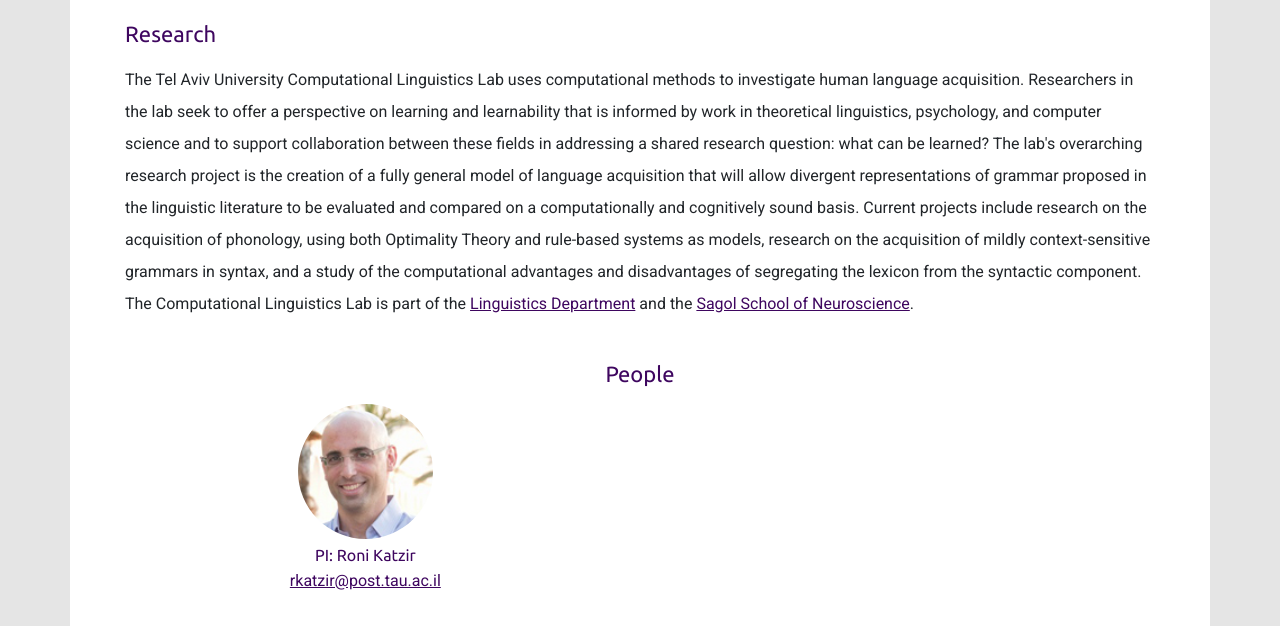
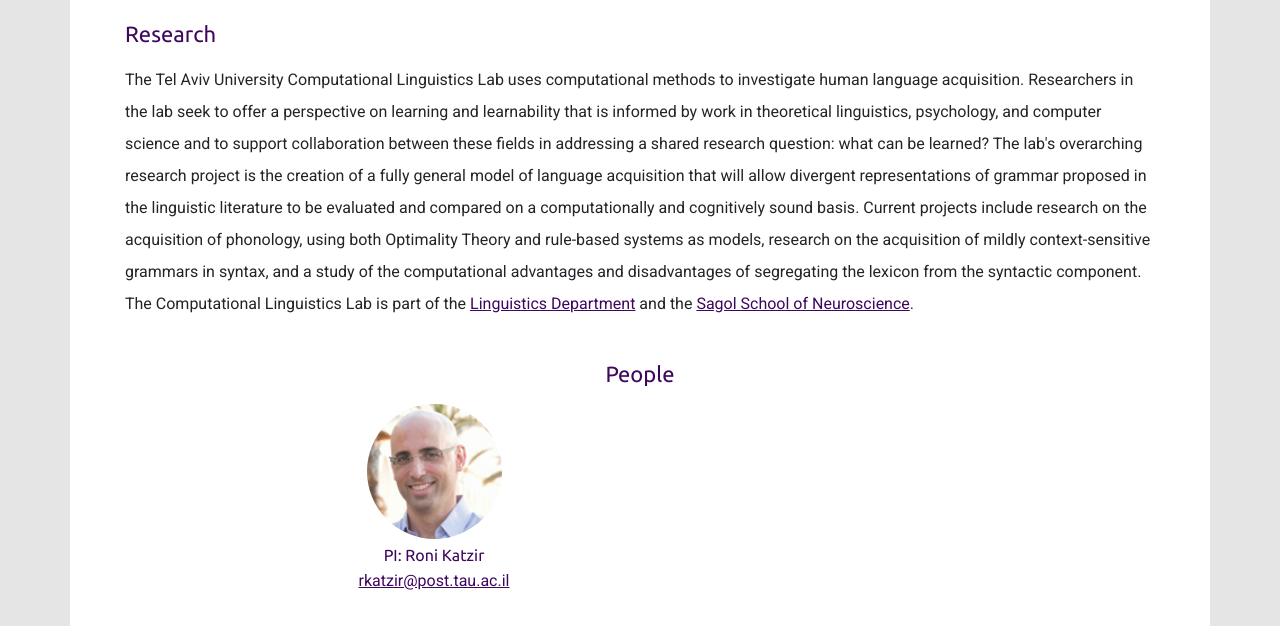
Before and after one commit to taucompling/taucompling.github.io, a plain HTML site: page index.html in a window 1280 px wide. Shown: the part 174-800 px from the top of the page. Drawn offline with nearby package versions, Linux system fonts and the light colour scheme; a web font is replaced by a local one.

Commit message:
Update index.html

```diff
--- a/index.html
+++ b/index.html
@@ -60,8 +60,8 @@
         <div class="text-div">
             <center><h3>People</h3></center>
             <div class="container people-container">
-                <div class="row">
-                    <div class="col-md-4 col-6">
+                <div class="row align-items-center">
+                    <div class="col-6">
                         <img src="images/people/roni.jpg" class="person-picture">
                         <h6>PI: Roni Katzir</h6>
                         <p class="person-text">
```
